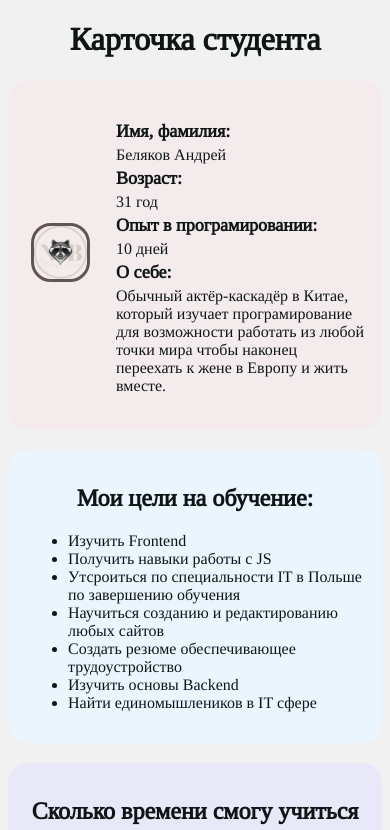
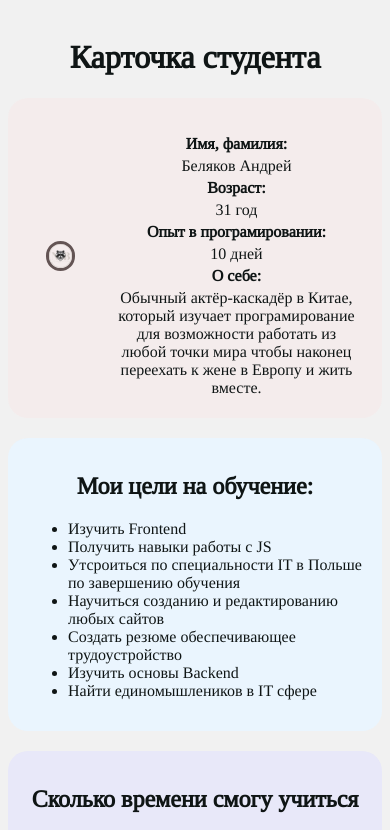
Before and after one commit to BeliakovAndrei/student-card, a plain HTML site: page index.html in a window 390 px wide. Shown: the top 830 px of the page. Drawn offline with Linux system fonts and the light colour scheme.

Commit message:
Update 01_style_studentCard.css
Удалены таблицы в первом блоке. Сайт адаптирован под низкое разрешение .

```diff
--- a/01_style_studentCard.css
+++ b/01_style_studentCard.css
@@ -11,41 +11,45 @@ body {
     text-align: center;
  }
 
-.info {
-    width: 100%;
-    box-sizing: border-box;
-    padding: 4px 10px;
-    margin-bottom: 10px;
-    margin-left: 20px;
+
+.top {
     text-align: left;
-
+    display:flex;
 }
-.info th {
-    font-weight: bolder;
-    font-size: large;
-    float: left;
+.info h3{
+   margin: 4px;
+   margin-left: 0px;
 }
-@media (max-width:650px) {
-    .info {
-        display: block;
+    @media (max-width:650px) {
+        .top {
+            display: block;
+            text-align: center;
+        }
     }
-    .img {
-        size: 300px;
+    @media (max-width:650px) {
+        .info {
+           padding: auto;
+           margin: auto;
+        }
     }
-}
 
 .container {
     max-width: 750px;
     margin: auto;
+    padding-top: 10px;
 }
 
 
 
 .img {
-    width: 110%;
+    width: 30%;
     border: solid 3px rgb(99, 84, 84);
     border-radius: 20px;
     box-shadow: 4px 4px 14px rgba (0,0,0,0.25);
+    text-align: left;
+    margin-right: 20px;
+    max-width: fit-content;
+
 }
 
 a {
```
